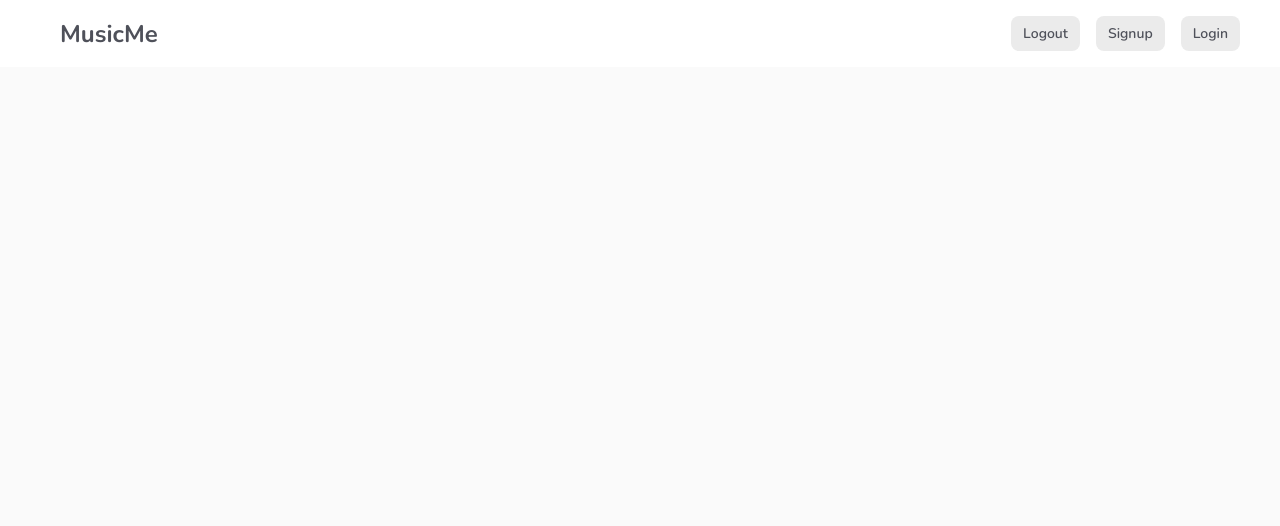
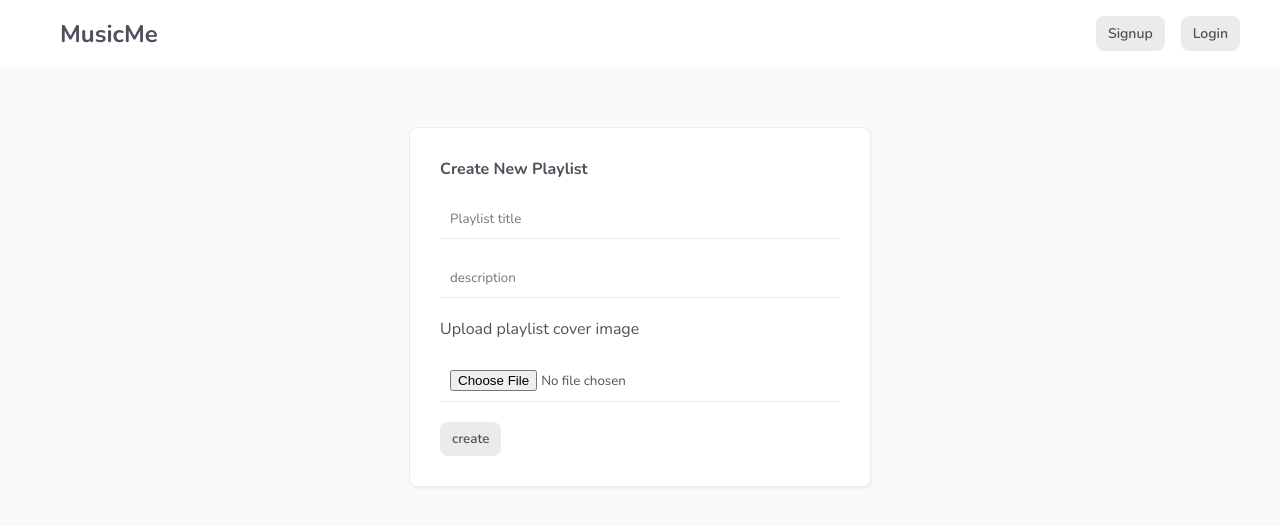
Before and after one commit to aleksandar-stotka/my_music_list, a Vue app: page /playlist/create in a window 1280 px wide. Shown: the top 526 px of the page. Built offline with nearby package versions, Linux system fonts and the light colour scheme; no server answers.

Commit message:
set-file-img

```diff
--- a/src/components/NavbarView.vue
+++ b/src/components/NavbarView.vue
@@ -3,9 +3,14 @@
         <nav>
             <h1><router-link to="/home">MusicMe</router-link></h1>
             <div class="links">
-                <button @click="handleClick">Logout</button>
-                <router-link to="/signup" class="btn">Signup </router-link>
+                <div v-if="user">
+                    <button @click="handleClick">Logout</button>
+                </div>
+                <div v-else>
+                    <router-link to="/signup" class="btn">Signup </router-link>
                 <router-link to="/login" class="btn"> Login</router-link>
+
+                </div>
 
             </div>
         </nav>
@@ -14,10 +19,12 @@
 
 <script>
 import useLogout from '@/composables/useLogout';
+import getUser from '@/composables/getUser';
 import { useRouter } from 'vue-router';
 export default {
     setup() {
         const {logout} = useLogout()
+        const {user} = getUser()
         const router = useRouter()
 
         const handleClick = async () => {
@@ -27,7 +34,7 @@
 
 
         }
-           return {router,handleClick}
+           return {router,handleClick, user}
     }
 
 };
--- a/src/router/index.js
+++ b/src/router/index.js
@@ -2,6 +2,7 @@
 import HomeView from '../views/HomeView.vue'
 import LoginView from "@/views/auth/LoginView.vue"
 import SignupView from "@/views/auth/SignupView.vue"
+import CreatePlayList from '@/views/playlist/CreatePlayList.vue'
 
 const routes = [
   {
@@ -20,6 +21,11 @@
     name: 'signup',
     component: SignupView
   },
+  {
+    path: '/playlist/create',
+    name: 'createPlayList',
+    component: CreatePlayList
+  },
 
 
 ]
--- /dev/null
+++ b/src/views/playlist/CreatePlayList.vue
@@ -0,0 +1,46 @@
+<template>
+ <form @submit.prevent="handleSubmit">
+
+  <h4>Create New Playlist</h4>
+  <input type="text" required placeholder="Playlist title" v-model="title">
+  <input type="text" required placeholder="description" v-model="description">
+
+   <label>Upload playlist cover image</label>
+   <input type="file" @change="handleChange">
+   <div class="error"></div>
+   <button>create</button>
+
+ </form>
+</template>
+
+<script>
+import { ref } from 'vue'
+
+export default {
+    setup() {
+        const title = ref('')
+        const description = ref("")
+        const file = ref(null)
+
+        const  handleSubmit = () => {
+            console.log(title.value, description.value)
+        }
+
+        const handleChange = (e) => {
+
+            const select = e.target.files
+            console.log(select)
+
+        }
+
+        return {title,description, file, handleSubmit, handleChange}
+    }
+
+
+
+}
+</script>
+
+<style>
+
+</style>
```
